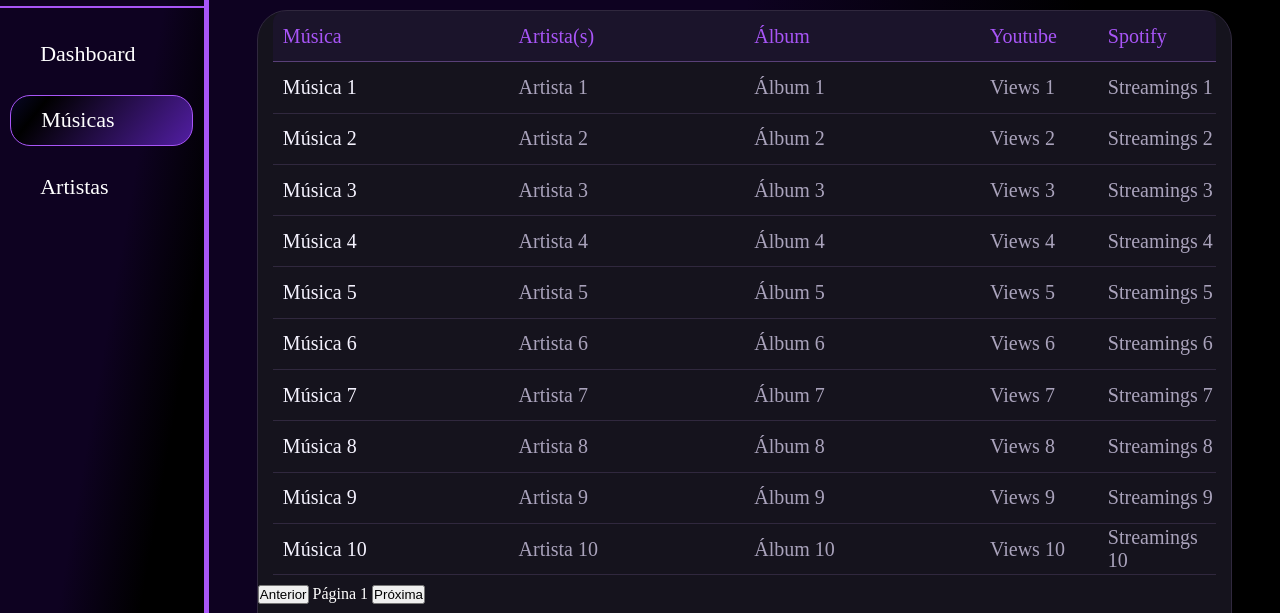
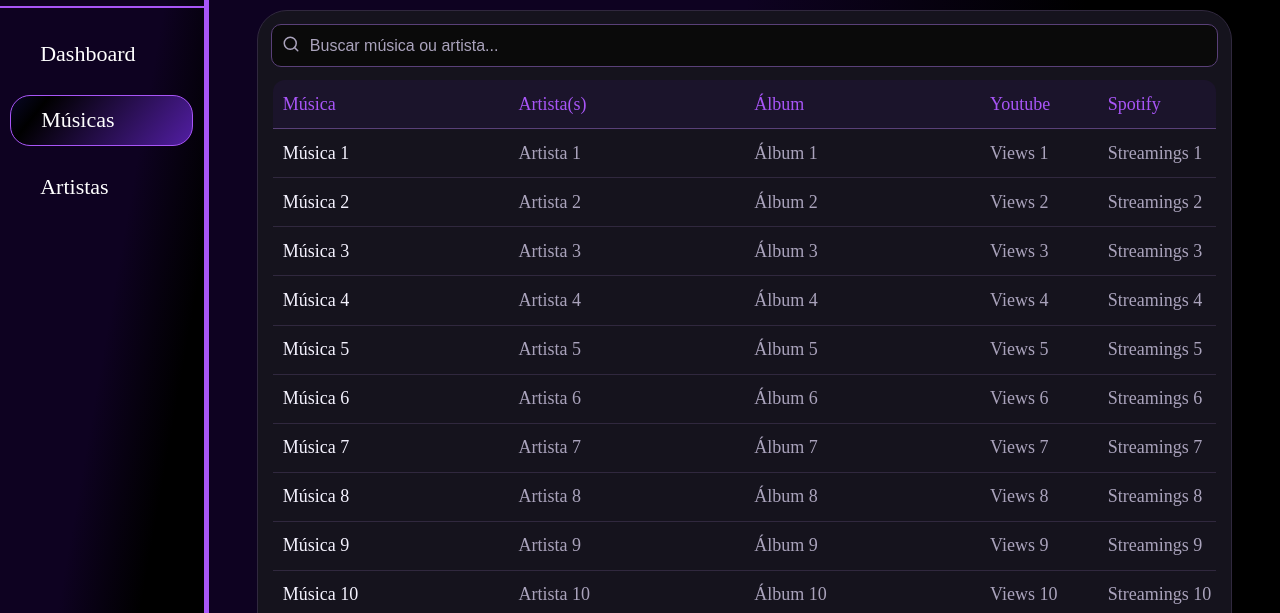
Before and after one commit to grupo5-pi/beatwise, a website: page public/listaMusica.html in a window 1280 px wide. Shown: the part 120-733 px from the top of the page. Drawn offline with Linux system fonts and the light colour scheme.

Commit message:
feat: Adiciona o campo de pesquisa

```diff
--- a/public/css/listas.css
+++ b/public/css/listas.css
@@ -72,6 +72,38 @@ body {
     border-radius: 30px;
 }
 
+.pesquisa {
+    display: flex;
+    align-items: center;
+    height: 45px;
+    background-color: var(--color-bw-bg);
+    border: solid 1px var(--color-border-strong);
+    border-radius: 10px;
+    margin: 13px;
+}
+
+.pesquisa input {
+    display: flex;
+    justify-content: center;
+    height: 100%;
+    width: 100%;
+    background-color: transparent;
+    border: none;
+    outline: none;
+    margin: 0 10px;
+    color: var(--color-text-secondary);
+    font-size: medium;
+}
+
+.pesquisa input::placeholder {
+    color: var(--color-text-secondary);
+}
+
+.pesquisa svg {
+    color: var(--color-text-secondary);
+    margin-left: 10px;
+}
+
 .lista {
     display: grid;
     grid-template-columns: 25% 25% 25% 12.5% 12.5%;
@@ -90,7 +122,7 @@ body {
     width: 100%;
     border-radius: 20px;
     color: black;
-    font-size: 20px;
+    font-size: 18px;
 }
 
 .lista .coluna .grids {
--- a/public/listaMusica.html
+++ b/public/listaMusica.html
@@ -39,6 +39,17 @@
         </div>
 
         <div class="tabela">
+            <div class="pesquisa">
+                <span class="icone-busca">
+                    <svg xmlns="http://w3.org" width="18" height="18" viewBox="0 0 24 24" fill="none"
+                        stroke="currentColor" stroke-width="2" stroke-linecap="round" stroke-linejoin="round">
+                        <circle cx="11" cy="11" r="8"></circle>
+                        <line x1="21" y1="21" x2="16.65" y2="16.65"></line>
+                    </svg>
+                </span>
+
+                <input type="text" placeholder="Buscar música ou artista...">
+            </div>
 
             <div class="lista">
                 <div class="coluna primary">
```
